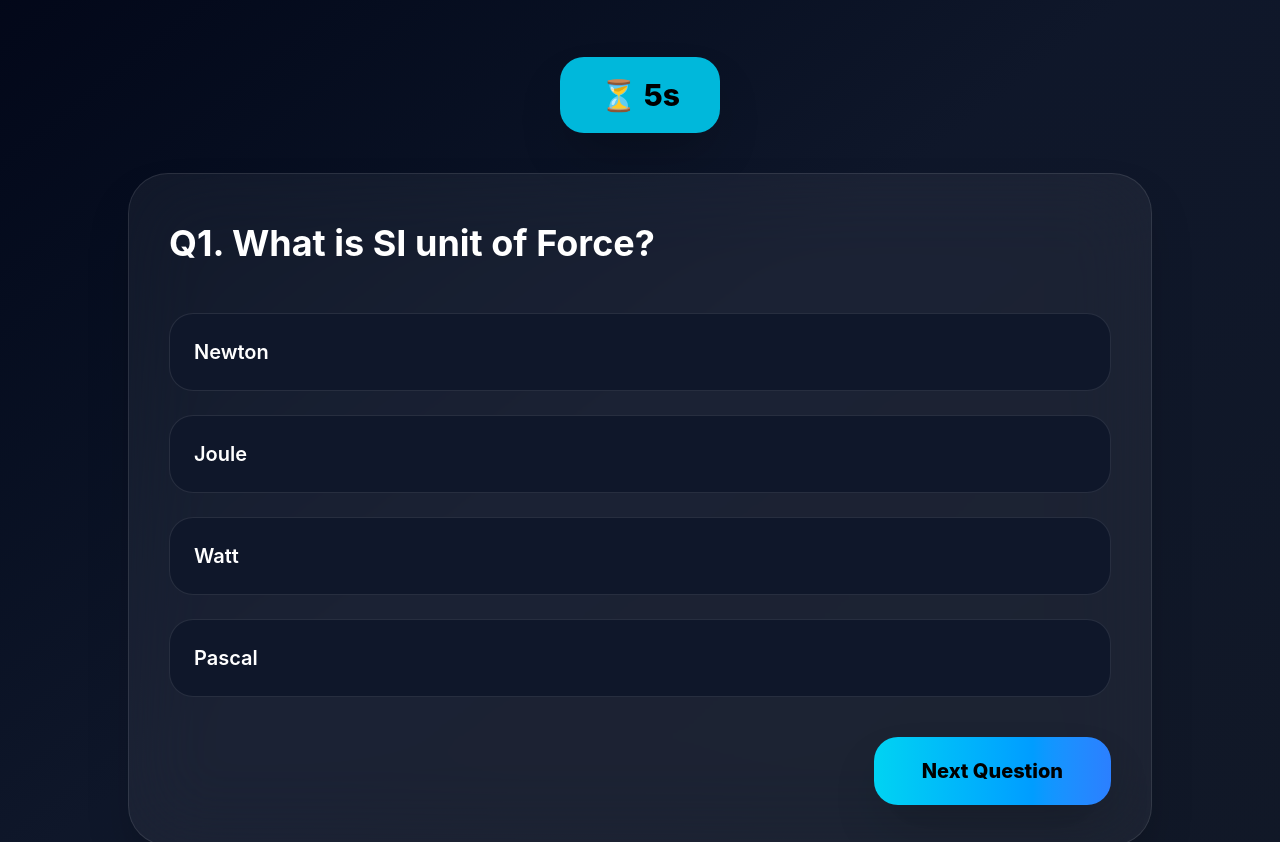
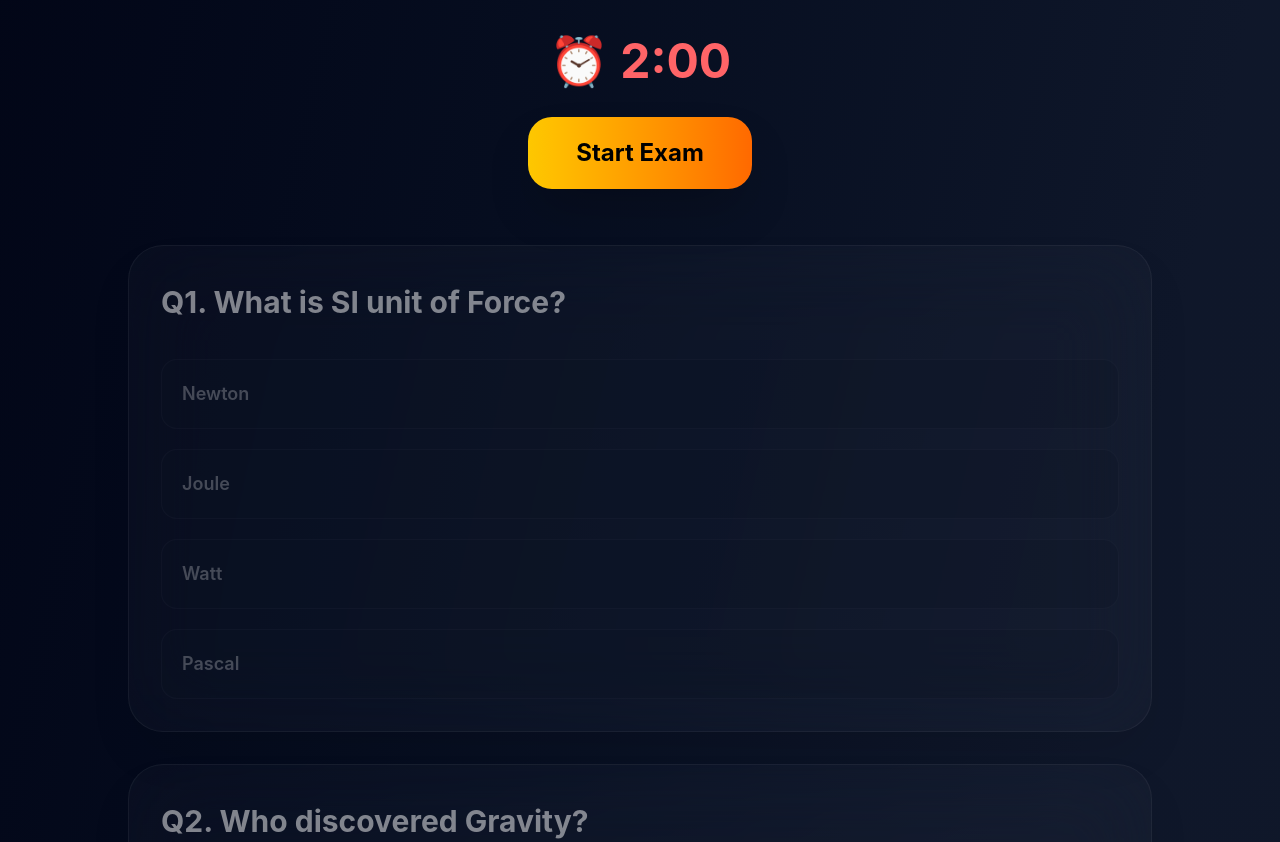
Before and after one commit to paw7672-cloud/ttt-code-frontend, a React (Vite) app: page /exam-questions/1 in a window 1280 px wide. Shown: the part 253-1095 px from the top of the page. Built offline with nearby package versions, Linux system fonts and the light colour scheme.

Commit message:
updated the code

```diff
--- a/src/question/examQuestion.jsx
+++ b/src/question/examQuestion.jsx
@@ -1,14 +1,15 @@
-// =========================================
-// FILE: question/ExamQuestion.jsx
-// =========================================
+import { useState, useEffect } from "react";
 
-import { useEffect, useState } from "react";
-
-import { useLocation } from "react-router-dom";
+import {
+  useLocation,
+  useNavigate,
+} from "react-router-dom";
 
 const ExamQuestion = () => {
 
   const location = useLocation();
+
+  const navigate = useNavigate();
 
   const exam = location.state;
 
@@ -73,30 +74,75 @@ const ExamQuestion = () => {
       ],
     },
 
+    {
+      id: 6,
+      question: "What is SI unit of Power?",
+      options: [
+        "Watt",
+        "Newton",
+        "Joule",
+        "Volt",
+      ],
+    },
+
+    {
+      id: 7,
+      question: "Who invented Bulb?",
+      options: [
+        "Edison",
+        "Newton",
+        "Tesla",
+        "Einstein",
+      ],
+    },
+
+    {
+      id: 8,
+      question: "Earth is ___ planet from Sun?",
+      options: [
+        "3rd",
+        "2nd",
+        "4th",
+        "5th",
+      ],
+    },
+
+    {
+      id: 9,
+      question: "Which gas do plants absorb?",
+      options: [
+        "CO2",
+        "Oxygen",
+        "Nitrogen",
+        "Hydrogen",
+      ],
+    },
+
+    {
+      id: 10,
+      question: "Which is largest planet?",
+      options: [
+        "Jupiter",
+        "Earth",
+        "Mars",
+        "Venus",
+      ],
+    },
+
   ];
 
   // =========================================
   // STATES
   // =========================================
 
-  const [currentQuestion, setCurrentQuestion] =
-    useState(0);
-
   const [selectedAnswers, setSelectedAnswers] =
     useState({});
 
   const [timeLeft, setTimeLeft] =
-    useState(10);
+    useState(120);
 
-  const [submitted, setSubmitted] =
+  const [startExam, setStartExam] =
     useState(false);
-
-  // =========================================
-  // CURRENT QUESTION
-  // =========================================
-
-  const question =
-    questions[currentQuestion];
 
   // =========================================
   // TIMER
@@ -104,110 +150,70 @@ const ExamQuestion = () => {
 
   useEffect(() => {
 
-    if (submitted) return;
+    if (!startExam) return;
 
-    if (timeLeft === 0) {
+    const timer = setInterval(() => {
 
-      handleNext();
+      setTimeLeft((prev) => {
 
-      return;
+        if (prev <= 1) {
+
+          clearInterval(timer);
+
+          return 0;
 
         }
 
-    const timer = setInterval(() => {
+        return prev - 1;
 
-      setTimeLeft((prev) => prev - 1);
+      });
 
     }, 1000);
 
     return () => clearInterval(timer);
 
-  }, [timeLeft]);
+  }, [startExam]);
 
   // =========================================
   // HANDLE ANSWER
   // =========================================
 
-  const handleAnswer = (option) => {
+  const handleAnswer = (
+    questionId,
+    option
+  ) => {
+
+    if (!startExam) return;
 
     setSelectedAnswers({
 
       ...selectedAnswers,
 
-      [question.id]: option,
+      [questionId]: option,
 
     });
 
   };
 
   // =========================================
-  // NEXT QUESTION
+  // START EXAM
   // =========================================
 
-  const handleNext = () => {
+  const handleStartExam = () => {
 
-    if (
-      currentQuestion <
-      questions.length - 1
-    ) {
-
-      setCurrentQuestion(
-        currentQuestion + 1
-      );
-
-      setTimeLeft(10);
-
-    } else {
-
-      handleSubmit();
-
-    }
+    setStartExam(true);
 
   };
 
   // =========================================
-  // SUBMIT
+  // SUBMIT EXAM
   // =========================================
 
-  const handleSubmit = () => {
+  const handleSubmitExam = () => {
 
-    setSubmitted(true);
-
-    alert("Exam Submitted ✅");
+    navigate("/dashboard");
 
   };
-
-  // =========================================
-  // SUBMITTED PAGE
-  // =========================================
-
-  if (submitted) {
-
-    return (
-
-      <div className="min-h-screen bg-[#020617] flex items-center justify-center text-white">
-
-        <div className="bg-white/5 border border-white/10 p-16 rounded-[40px] text-center backdrop-blur-2xl shadow-2xl">
-
-          <h1 className="text-6xl font-extrabold text-green-400">
-
-            Exam Submitted ✅
-
-          </h1>
-
-          <p className="text-gray-400 text-xl mt-5">
-
-            Your answers have been saved successfully.
-
-          </p>
-
-        </div>
-
-      </div>
-
-    );
-
-  }
 
   return (
 
@@ -217,7 +223,7 @@ const ExamQuestion = () => {
 
       <div className="text-center mb-14">
 
-        <div className="text-8xl mb-5">
+        <div className="text-8xl mb-6">
 
           {exam?.icon}
 
@@ -229,62 +235,91 @@ const ExamQuestion = () => {
 
         </h1>
 
-      </div>
+        <p className="text-gray-400 text-xl mt-5 max-w-3xl mx-auto">
+
+          {exam?.description}
+
+        </p>
 
         {/* TIMER */}
 
-      <div className="flex justify-center mb-10">
+        <div className="mt-8">
 
-        <div className={`px-10 py-5 rounded-3xl text-3xl font-extrabold shadow-2xl
+          <h2 className="text-5xl font-bold text-red-400">
 
-          ${
-            timeLeft <= 3
-              ? "bg-red-500 text-white animate-pulse"
-              : "bg-cyan-500 text-black"
-          }`}
-        >
+            ⏰ {Math.floor(timeLeft / 60)}:
+            {String(timeLeft % 60).padStart(2, "0")}
 
-          ⏳ {timeLeft}s
+          </h2>
 
         </div>
 
+        {/* START BUTTON */}
+
+        {!startExam && (
+
+          <button
+            onClick={handleStartExam}
+            className="mt-8 bg-gradient-to-r from-yellow-400 to-orange-500 hover:scale-105 px-12 py-5 rounded-3xl text-black text-2xl font-bold shadow-2xl transition-all duration-300"
+          >
+
+            Start Exam
+
+          </button>
+
+        )}
+
       </div>
 
-      {/* QUESTION CARD */}
+      {/* QUESTIONS */}
 
-      <div className="max-w-5xl mx-auto bg-white/5 border border-white/10 rounded-[40px] p-10 backdrop-blur-2xl shadow-2xl">
+      <div className="space-y-8 max-w-5xl mx-auto">
+
+        {questions.map((q, index) => (
+
+          <div
+            key={q.id}
+            className={`bg-white/5 border border-white/10 rounded-[35px] p-8 backdrop-blur-2xl shadow-2xl
+
+            ${!startExam ? "opacity-50" : ""}
+          `}
+          >
 
             {/* QUESTION */}
 
-        <h2 className="text-4xl font-bold leading-relaxed mb-10">
+            <h2 className="text-3xl font-bold mb-8 leading-relaxed">
 
-          Q{currentQuestion + 1}.
-          {" "}
-          {question.question}
+              Q{index + 1}. {q.question}
 
             </h2>
 
             {/* OPTIONS */}
 
-        <div className="grid gap-6">
+            <div className="grid gap-5">
 
-          {question.options.map((option, index) => (
+              {q.options.map((option, i) => (
 
                 <button
-              key={index}
+                  key={i}
+
+                  disabled={!startExam}
 
                   onClick={() =>
-                handleAnswer(option)
+                    handleAnswer(q.id, option)
                   }
 
-              className={`p-6 rounded-3xl text-left text-xl font-semibold border transition-all duration-300
+                  className={`p-5 rounded-2xl text-left text-lg font-semibold border transition-all duration-300
 
                   ${
-                  selectedAnswers[
-                    question.id
-                  ] === option
+                    selectedAnswers[q.id] === option
                       ? "bg-cyan-500 text-black border-cyan-400 shadow-lg shadow-cyan-500/30 scale-[1.02]"
                       : "bg-[#0f172a] border-white/10 hover:bg-cyan-500 hover:text-black"
+                  }
+
+                  ${
+                    !startExam
+                      ? "cursor-not-allowed opacity-50"
+                      : ""
                   }
                 `}
                 >
@@ -297,23 +332,24 @@ const ExamQuestion = () => {
 
             </div>
 
-        {/* NEXT BUTTON */}
+          </div>
 
-        <div className="flex justify-end mt-10">
+        ))}
+
+      </div>
+
+      {/* SUBMIT BUTTON */}
+
+      <div className="flex justify-center mt-16">
 
         <button
-            onClick={handleNext}
-            className="bg-gradient-to-r from-cyan-400 to-blue-500 hover:scale-105 px-12 py-5 rounded-3xl text-black text-xl font-extrabold shadow-2xl transition-all duration-300"
+          onClick={handleSubmitExam}
+          className="bg-gradient-to-r from-green-400 to-emerald-500 hover:scale-105 px-16 py-5 rounded-3xl text-black text-2xl font-extrabold shadow-2xl transition-all duration-300"
         >
 
-            {currentQuestion ===
-            questions.length - 1
-              ? "Submit Exam"
-              : "Next Question"}
+          Submit Exam
 
         </button>
-
-        </div>
 
       </div>
 
```
Also changed, not shown: 1 other file (tests, documents, lock files or other folders). Lines whose indentation alone changed are shown as unchanged.
